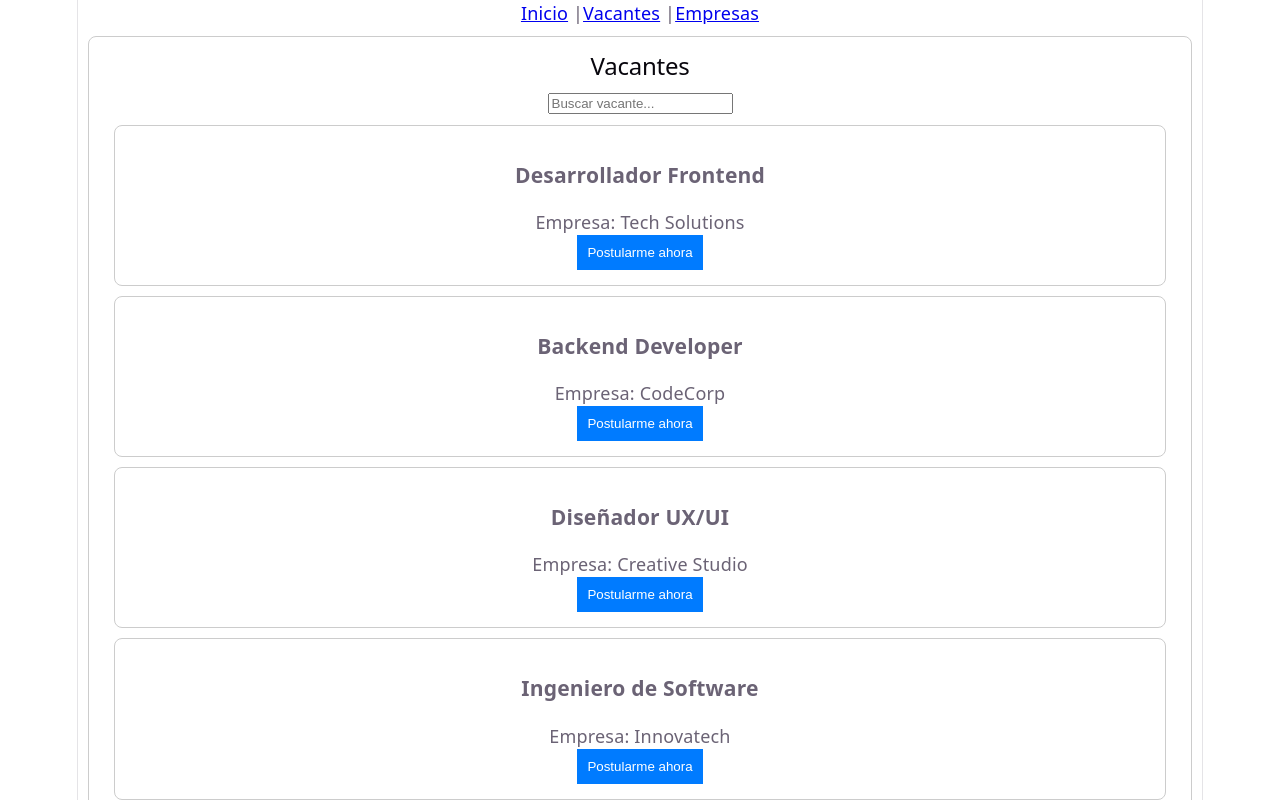
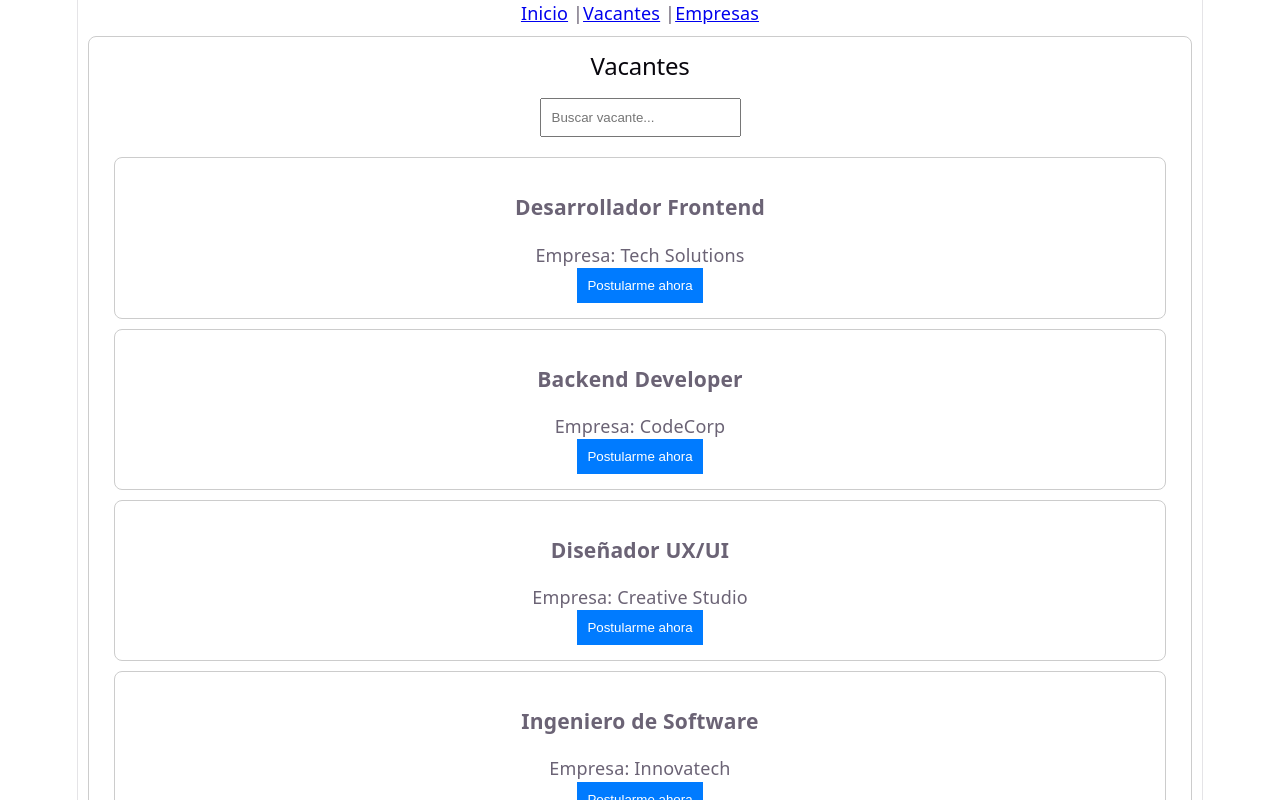
Before and after one commit to avelezfi/conecta2, a React (Vite) app: page /vacantes in a window 1280 px wide. Shown: the top 800 px of the page. Built offline with nearby package versions, Linux system fonts and the light colour scheme.

Commit message:
Improve input styling in Buscar component
Updated input styles for better appearance.

```diff
--- a/src/Componentes/Buscar.jsx
+++ b/src/Componentes/Buscar.jsx
@@ -10,7 +10,7 @@ export default function Buscar({ vacantes }) {
 
   return (
     <div>
-      <input
+      <input style={ { padding: '10px', margin: '10px' } }
         type="text"
         placeholder="Buscar vacante..."
         value={busqueda}
```
